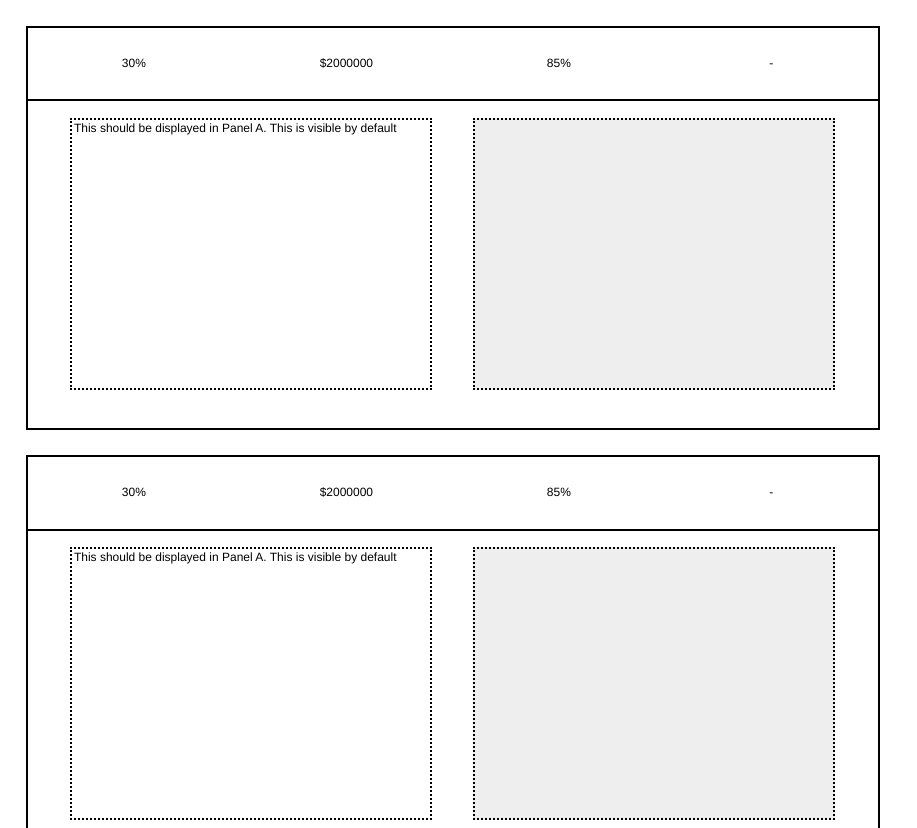
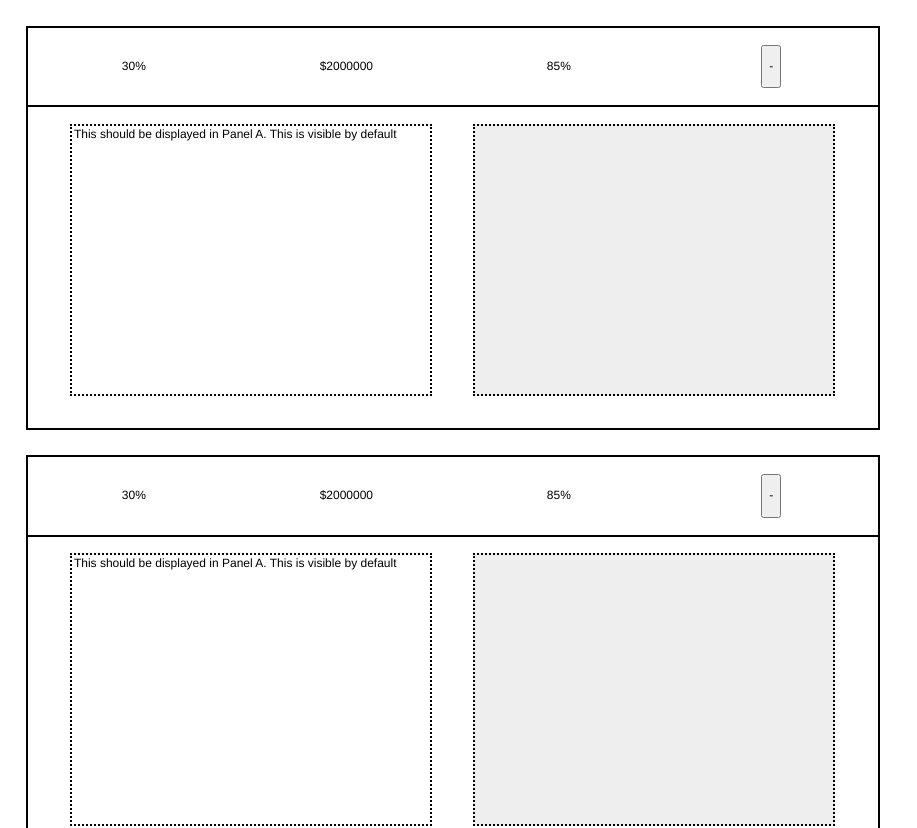
Before and after one commit to JamesThomasEdwards/project-alternate, a React app in the folder frontend-dev-assessment/: page / in a window 1280 px wide. Shown: the top 828 px of the page, without its empty margins (0-917 px from the left). Built offline with nearby package versions, Linux system fonts and the light colour scheme.

Commit message:
updated variable names

```diff
--- a/frontend-dev-assessment/src/app.jsx
+++ b/frontend-dev-assessment/src/app.jsx
@@ -8,9 +8,10 @@ import BoardContainer from './containers/BoardContainer.jsx'
 
 export default class App extends Component {
     render() {
-        const threeBoards = ['a', 'b', 'c'].map((ele, ind) => {
+        const numberOfBoardContainers = new Array(1, 2, 3)
+        const threeBoards = numberOfBoardContainers.map((ele, ind) => {
             return <div className='boards-container' key={ind}>
-                <BoardContainer id={ind} key={ind} />
+                <BoardContainer id={ind} key={ind + 1} />
             </div>
         })
         return (
--- a/frontend-dev-assessment/src/components/Board.jsx
+++ b/frontend-dev-assessment/src/components/Board.jsx
@@ -6,8 +6,8 @@ import PanelBox from './PanelBox.jsx';
 
 
 const Board = (props) => {
-    // creates 2 panels based on state => background
-    const panels = props.background.map((ele, ind) => {
+    // creates 2 panels based on state => panelContent
+    const panels = props.showHidePanelContent.map((ele, ind) => {
         return <PanelBox
             id={ind} key={ind}
             showContent={ele[0]}
@@ -23,7 +23,7 @@ const Board = (props) => {
                 headerDataTwo={props.headerData[1]}
                 headerDataThree={props.headerData[2]}
                 toggleHeaderContent={props.toggleHeaderContent}
-                headerDisplay={props.headerDisplay} />
+                showHideHeaderContent={props.showHideHeaderContent} />
             <div className='panel-container'>
                 {panels}
             </div>
--- a/frontend-dev-assessment/src/components/Header.jsx
+++ b/frontend-dev-assessment/src/components/Header.jsx
@@ -2,18 +2,17 @@
 import React from 'react';
 
 const Header = (props) => {
-    // let headerContent = props.headerData.map((ele) => {
-    //     return <p className='header__content'>{ele}</p>
-    // })
     return (
         <nav>
             <div className='header'>
                 <p className='header__content'>{props.headerDataOne}</p>
                 <p className='header__content'>{props.headerDataTwo}</p>
                 <p className='header__content'>{props.headerDataThree}</p>
-                <p className='header__content'
-                    onClick={props.toggleHeaderContent}>{props.headerDisplay ? '-' : '+'}
-                </p>
+                <div className='header__content'>
+                    <button
+                        onClick={props.toggleHeaderContent}><p>{props.showHideHeaderContent ? '-' : '+'}</p>
+                    </button>
+                </div>
             </div>
         </nav>
     )
--- a/frontend-dev-assessment/src/containers/BoardContainer.jsx
+++ b/frontend-dev-assessment/src/containers/BoardContainer.jsx
@@ -9,31 +9,31 @@ import boardContentString from '../../boardContentData.js';
 export default class BoardContainer extends Component {
     state = {
         headerContent: [],
-        background: [[true, null], [false, null]],
-        headerDisplay: true,
+        showHidePanelContent: [[true, null], [false, null]],
+        showHideHeaderContent: true,
         boardContent: null
     }
     //Toggles panel content
     togglePanelContent = (id) => {
         let boardContent = this.state.boardContent
         if (id === 1) {
-            this.setState(() => ({ background: [[false, null], [true, boardContent.contentB]] }))
+            this.setState(() => ({ showHidePanelContent: [[false, null], [true, boardContent.contentB]] }))
         } else {
-            this.setState(() => ({ background: [[true, boardContent.contentA], [false, null]] }))
+            this.setState(() => ({ showHidePanelContent: [[true, boardContent.contentA], [false, null]] }))
         }
     }
     //Toggles header content
     toggleHeaderContent = () => {
         let boardContent = this.state.boardContent
-        if (this.state.headerDisplay) {
+        if (this.state.showHideHeaderContent) {
             this.setState(() => ({
                 headerContent: [],
-                headerDisplay: false
+                showHideHeaderContent: false
             }))
         } else {
             this.setState(() => ({
                 headerContent: boardContent.headerData,
-                headerDisplay: true
+                showHideHeaderContent: true
             }))
         }
     }
@@ -42,7 +42,7 @@ export default class BoardContainer extends Component {
         let boardContent = JSON.parse(boardContentString)
         this.setState(() => ({
             headerContent: boardContent.headerData,
-            background: [[true, boardContent.contentA], [false, null]],
+            showHidePanelContent: [[true, boardContent.contentA], [false, null]],
             boardContent
         }))
     }
@@ -52,8 +52,8 @@ export default class BoardContainer extends Component {
                 <Board
                     headerData={this.state.headerContent}
                     toggleHeaderContent={this.toggleHeaderContent}
-                    headerDisplay={this.state.headerDisplay}
-                    background={this.state.background}
+                    showHideHeaderContent={this.state.showHideHeaderContent}
+                    showHidePanelContent={this.state.showHidePanelContent}
                     togglePanelContent={this.togglePanelContent}
                 />
             </div>
```
